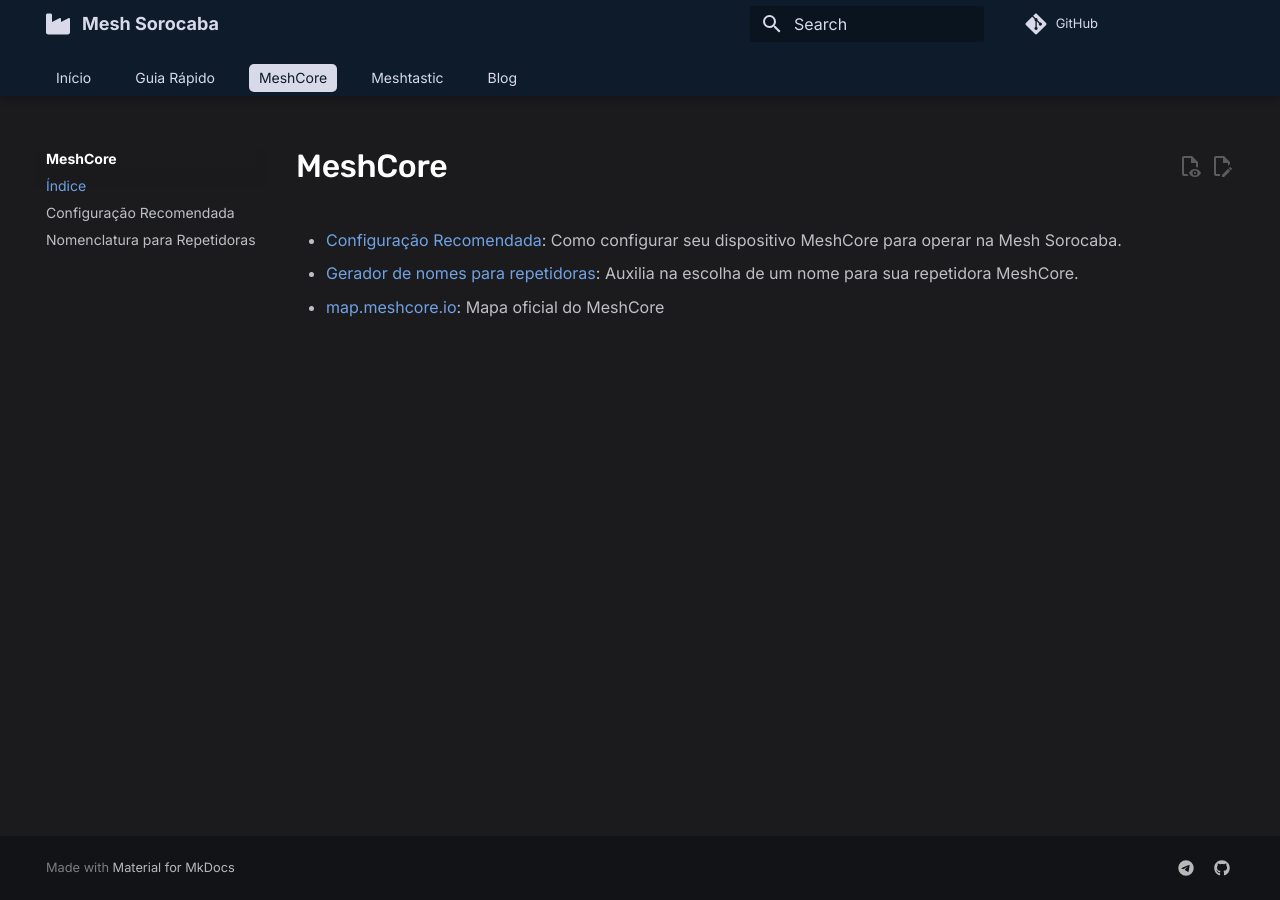
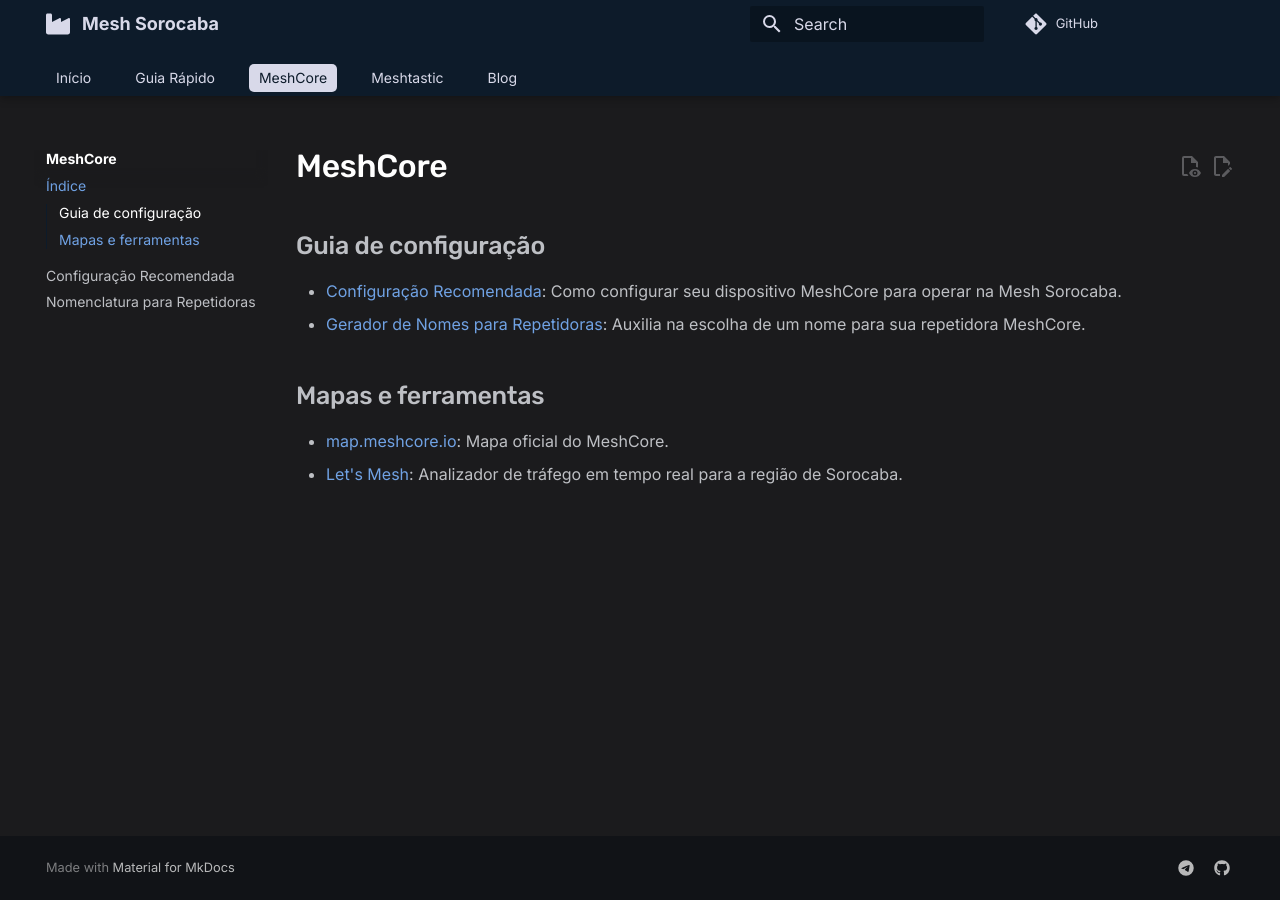
Before and after one commit to MeshSorocaba/meshsorocaba.github.io, an MkDocs documentation site: the page built from docs/meshcore/index.md, in a window 1280 px wide. Built offline with MkDocs 1.6.1 and Material for MkDocs 9.7.7, drawn with Linux system fonts in a browser that asks for light colours; comment, search, counter and statistics services are not loaded.

Commit message:
Add Let'sMesh link

```diff
--- a/docs/meshcore/index.md
+++ b/docs/meshcore/index.md
@@ -1,5 +1,9 @@
 # MeshCore
 
+## Guia de configuração
 - [Configuração Recomendada](configuracao.md): Como configurar seu dispositivo MeshCore para operar na Mesh Sorocaba.
-- [Gerador de nomes para repetidoras](nomes-repetidoras.md): Auxilia na escolha de um nome para sua repetidora MeshCore.
-- [map.meshcore.io](https://map.meshcore.io/?zoom=10&lat=-23.4607&lon=-47.5763): Mapa oficial do MeshCore
+- [Gerador de Nomes para Repetidoras](nomes-repetidoras.md): Auxilia na escolha de um nome para sua repetidora MeshCore.
+
+## Mapas e ferramentas
+- [map.meshcore.io](https://map.meshcore.io/?zoom=10&lat=-23.4607&lon=-47.5763): Mapa oficial do MeshCore.
+- [Let's Mesh](https://analyzer.letsmesh.net/packets?region=SOD): Analizador de tráfego em tempo real para a região de Sorocaba.
```
